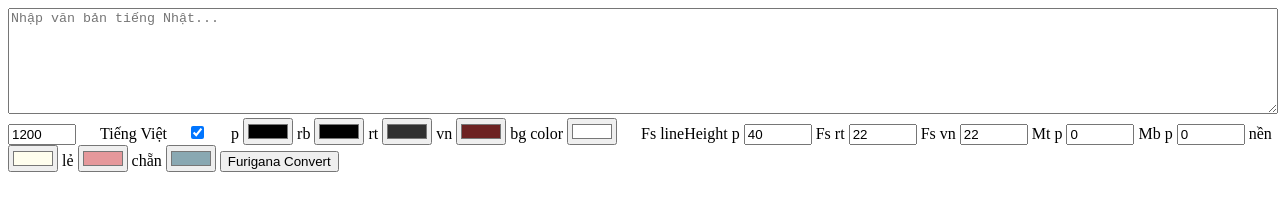
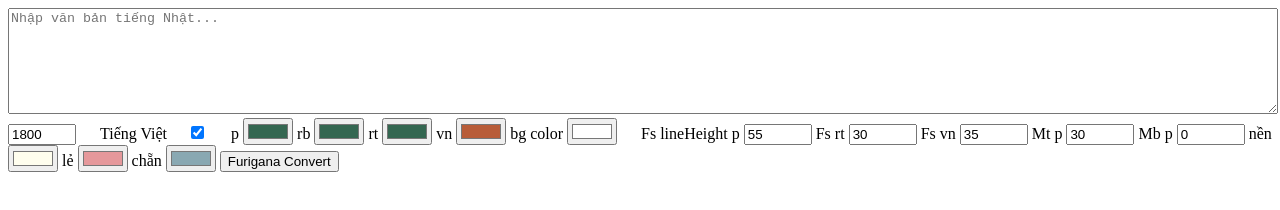
Before and after one commit to phanvankhaiofficial/books, a plain HTML site: page index.html in a window 1280 px wide. Drawn offline with Linux system fonts and the light colour scheme.

Commit message:
Update index.html

```diff
--- a/index.html
+++ b/index.html
@@ -127,35 +127,35 @@
   <body>
     <textarea id="text" rows="10" cols="50" placeholder="Nhập văn bản tiếng Nhật..."></textarea>
     <!-- Input for furigana div width -->
-    <input type="number" id="furiganaWidth" placeholder="Width of Furigana" value="1200" />
+    <input type="number" id="furiganaWidth" placeholder="Width of Furigana" value="1800" />
     <label style="margin-left: 20px;">Tiếng Việt</label>
     <input style="margin-left: 20px;" type="checkbox" id="applyVietnameseStyle" checked />
     <!-- Color pickers for customizing styles -->
     <label for="pColor" style="margin-left: 20px;">p</label>
-    <input type="color" id="pColor" value="#000000" />
+    <input type="color" id="pColor" value="#346751" />
     <label for="rubyColor">rb</label>
-    <input type="color" id="rubyColor" value="#000000" />
+    <input type="color" id="rubyColor" value="#346751" />
 
     <label for="rtColor">rt</label>
-    <input type="color" id="rtColor" value="#303030" />
+    <input type="color" id="rtColor" value="#346751" />
 
     <label for="vietnameseColor">vn</label>
-    <input type="color" id="vietnameseColor" value="#6D2222" />
+    <input type="color" id="vietnameseColor" value="#B85C38" />
 
     <label for="furiganaBgColor">bg color</label>
     <input type="color" id="furiganaBgColor" value="#FFFFFF" />
     <!-- Input boxes for font sizes and margins -->
     <label for="pFontSize" style="margin-left: 20px;">Fs lineHeight p</label>
-    <input type="number" id="pFontSize" value="40" />
+    <input type="number" id="pFontSize" value="55" />
 
     <label for="rtFontSize">Fs rt</label>
-    <input type="number" id="rtFontSize" value="22" />
+    <input type="number" id="rtFontSize" value="30" />
 
     <label for="vietnameseFontSize">Fs vn</label>
-    <input type="number" id="vietnameseFontSize" value="22" />
+    <input type="number" id="vietnameseFontSize" value="35" />
 
     <label for="pMarginTop">Mt p</label>
-    <input type="number" id="pMarginTop" value="0" />
+    <input type="number" id="pMarginTop" value="30" />
 
     <label for="pMarginBottom">Mb p</label>
     <input type="number" id="pMarginBottom" value="0" />
```
